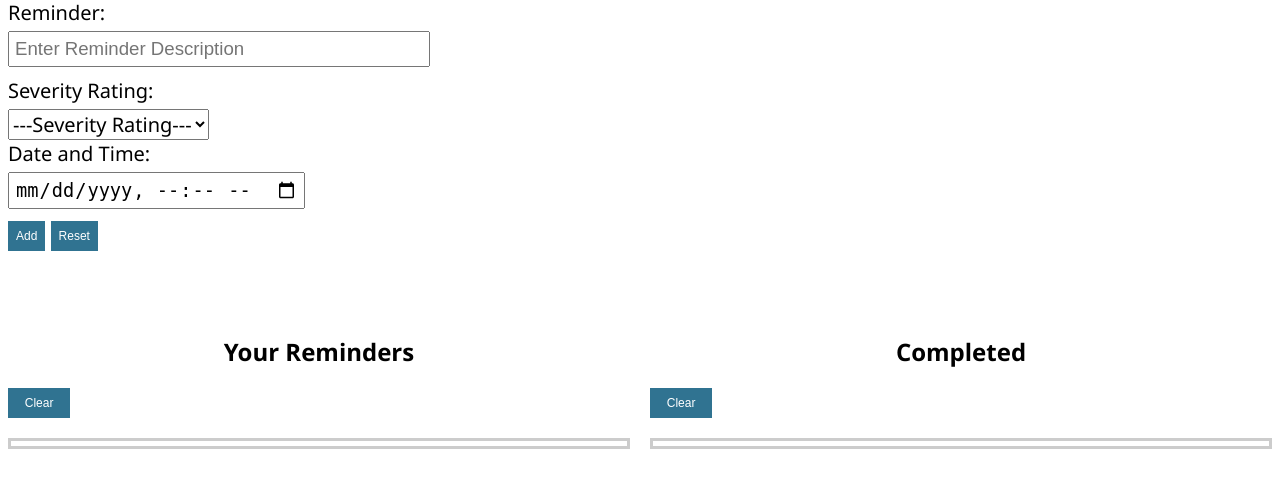
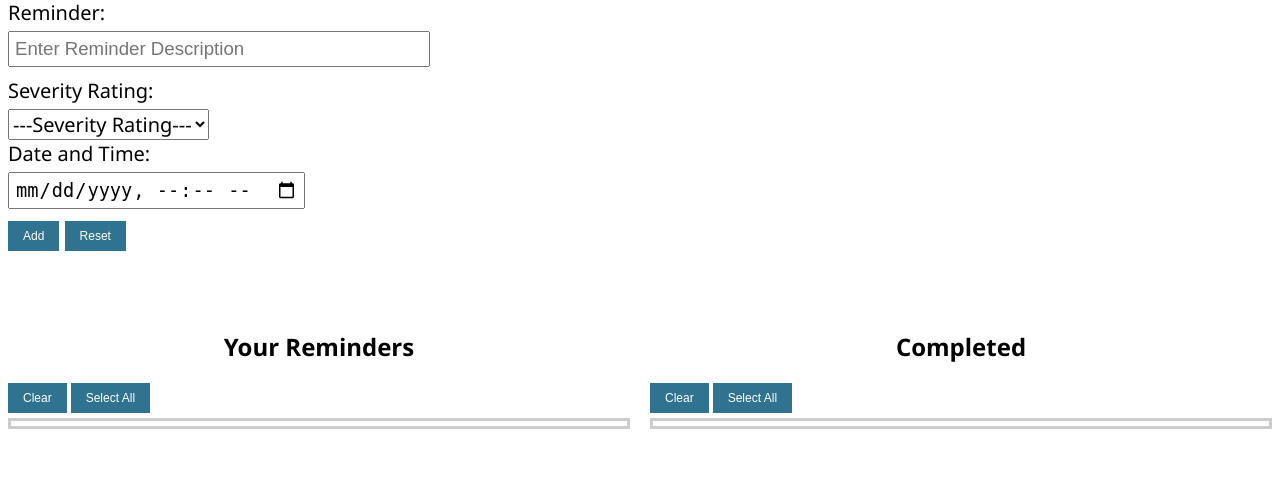
Before and after one commit to davejinyoung/Reminders, a FastAPI app: page / in a window 1280 px wide. Shown: the part 192-680 px from the top of the page. Run offline with FastAPI, Linux system fonts and the light colour scheme.

Commit message:
fixed grid display layout

```diff
--- a/src/static/css/homepage.css
+++ b/src/static/css/homepage.css
@@ -37,23 +37,16 @@
     border: 3px solid #ccc;
     margin-bottom: 20px;
     padding-bottom: 5px;
-    align-self: start;
+    align-self: center;
 }
 
 #completedList {
     border: 3px solid #ccc;
     margin-bottom: 20px;
     padding-bottom: 5px;
-    align-self: start;
+    align-self: center;
 }
 
-#left_clear_btn {
-    margin-right: 90%
-}
-
-#right_clear_btn{
-    margin-right: 90%
-}
 
 .reminderHeader {
     font-family: "Segoe UI";
@@ -88,11 +81,13 @@ input {
 
 .inputButton {
     font-size: 12px;
-    padding: 8px;
+    padding: 8px 15px;
+    display: inline-block;
     background-color: #307391;
     color: white;
     border: none;
     cursor: pointer;
+    margin-bottom: 5px;
 }
 
 .inputButton:hover {
@@ -108,3 +103,7 @@ input {
     grid-template-columns: 1fr 1fr;
     grid-gap: 20px;
 }
+
+.grid-item {
+    display: inline-block;
+}
--- a/src/templates/home.html
+++ b/src/templates/home.html
@@ -37,10 +37,16 @@
             <h2 class="completedHeader">Completed</h2>
         </div>
         <div class="grid-container">
-            <button class="inputButton" type="button" id="left_clear_btn" onclick="clearReminderList()">Clear</button>
-            <button class="inputButton" type="button" id="right_clear_btn" onclick="clearCompletedList()">Clear</button>
-            <div id="reminderList"></div>
-            <div id="completedList"></div>
+            <div class="grid-item">
+                <button class="inputButton" type="button" id="left_clear_btn" onclick="clearReminderList()">Clear</button>
+                <button class="inputButton" type="button" id="left_select_btn" onclick="">Select All</button>
+                <div id="reminderList"></div>
+            </div>
+            <div class="grid-item">
+                <button class="inputButton" type="button" id="right_clear_btn" onclick="clearCompletedList()">Clear</button>
+                <button class="inputButton" type="button" id="right_select_btn" onclick="clearCompletedList()">Select All</button>
+                <div id="completedList"></div>
+            </div>
         </div>
         <script src="/static/js/priorityQueue.js"></script>
         <script src="/static/js/script.js"></script>
```
